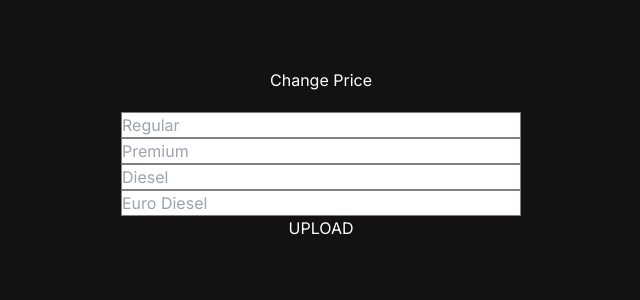
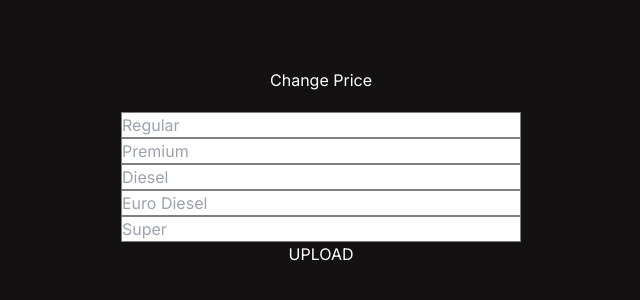
Before and after one commit to B0063YM4N/connect-database, a Next.js app: page /addprice in a window 1280 px wide. Shown: the part 132-432 px from the top of the page, without its empty margins (319-959 px from the left). Built offline with nearby package versions, Linux system fonts and the light colour scheme.

Commit message:
project added

```diff
--- a/data.js
+++ b/data.js
@@ -25,6 +25,12 @@ const data = {
         nameEn: "Euro Diesel",
         price: null,
       },
+      {
+        id: 5,
+        nameGe: "სუპერი",
+        nameEn: "Super",
+        price: null,
+      },
     ],
   };
 
--- a/src/app/addprice/page.js
+++ b/src/app/addprice/page.js
@@ -9,6 +9,7 @@ export default function Home() {
     const price2 = e.target[1].value;
     const price3 = e.target[2].value;
     const price4 = e.target[3].value;
+    const price5 = e.target[4].value;
 
     try {
       const res = await fetch("/api/data", {
@@ -21,6 +22,7 @@ export default function Home() {
           price2,
           price3,
           price4,
+          price5,
         }),
       });
     } catch (error) {
@@ -80,6 +82,14 @@ export default function Home() {
         name="price4"
         placeholder="Euro Diesel"
       />
+      <input
+        className="text-blue-900 formitem"
+        type="number"
+        step="any"
+        id="price5"
+        name="price5"
+        placeholder="Super"
+      />
       <button type='submit' className="text-white btn-blue">UPLOAD</button>
     </form>
     </div>
--- a/src/app/api/data/route.js
+++ b/src/app/api/data/route.js
@@ -49,6 +49,12 @@ export const POST = async (request) => {
           await Data.findOneAndUpdate(
           { _id: "65686b2e505b0981400de646"},
            { price: body.price4 }
+        );
+        }
+        if (body.price5 !== null && body.price5 !== "" && body.price5 !== undefined) {
+          await Data.findOneAndUpdate(
+          { _id: "67d9fb746b56b88c965965f9"},
+           { price: body.price5 }
         );
         }
 
```
